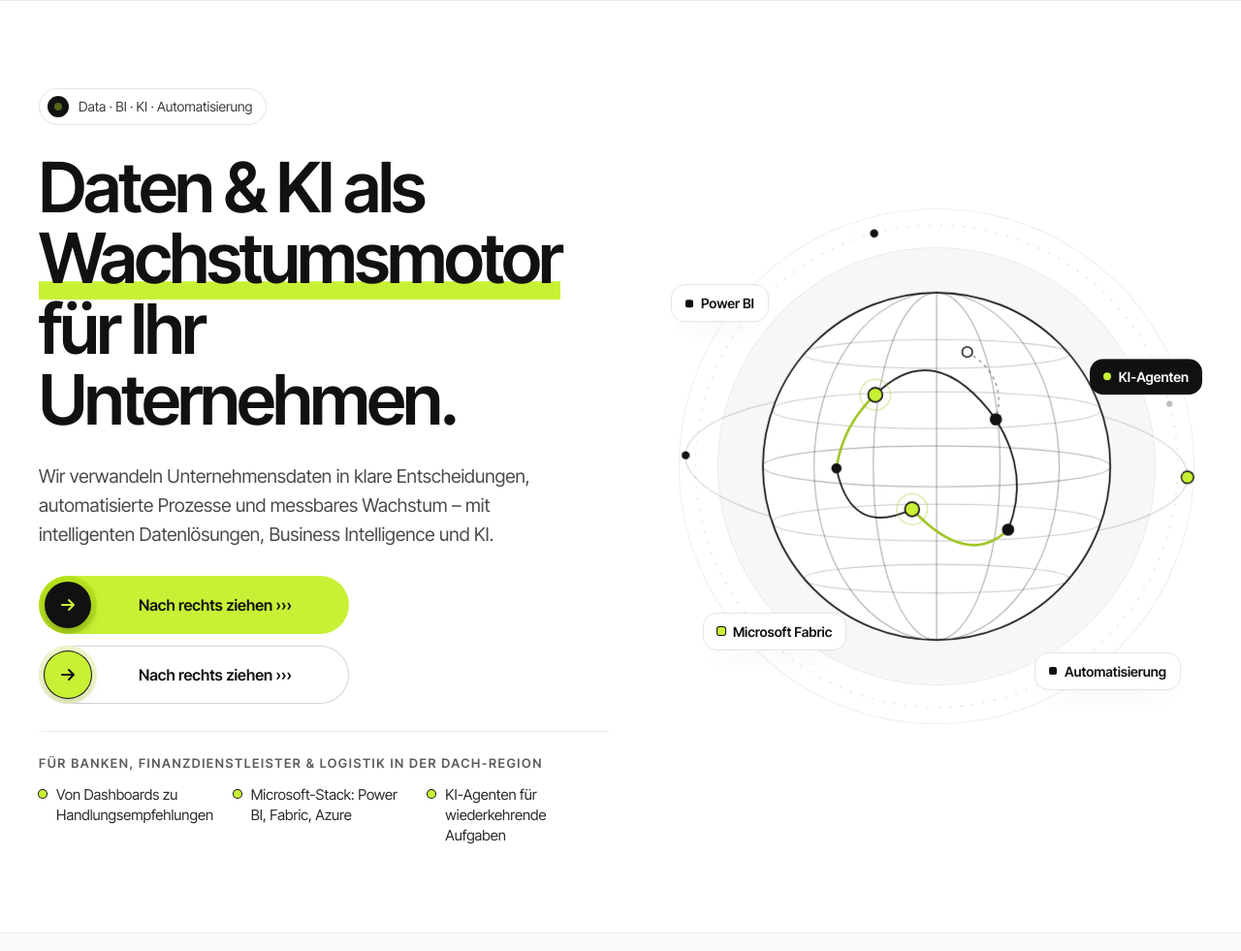
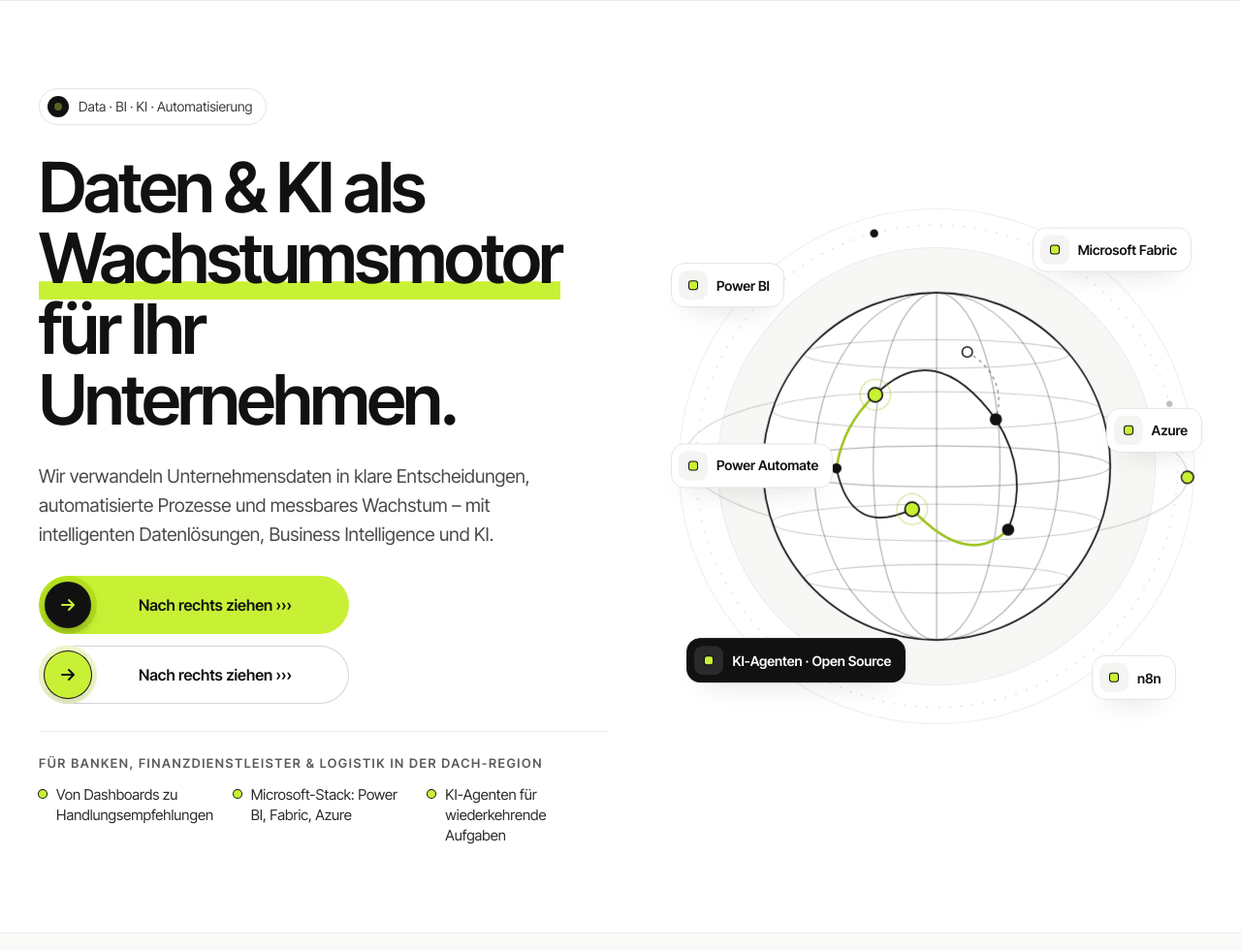
Before and after one commit to YasinMG/Globalytics_website, a plain HTML site: page index.html in a window 1280 px wide. Shown: the part 116-1097 px from the top of the page at 97% size. Drawn offline with Linux system fonts and the light colour scheme.

Commit message:
Modify title and enhance tech display in index.html
Updated the title and added technology icons for Power BI, Microsoft Fabric, Azure, Power Automate, and n8n.

```diff
--- a/index.html
+++ b/index.html
@@ -3,7 +3,7 @@
 <head>
 <meta charset="utf-8">
 <meta name="viewport" content="width=device-width, initial-scale=1">
-<title>Globalytics – Daten &amp; KI-Agenten als Wachstumsmotor | Data Analytics, BI &amp; KI aus Frankfurt</title>
+<title>Globalytics – Daten &amp; KI als Wachstumsmotor | Data Analytics, BI &amp; KI aus Frankfurt</title>
 <meta name="description" content="Globalytics verwandelt Unternehmensdaten in klare Entscheidungen, automatisierte Prozesse und messbares Wachstum – mit Business Intelligence, Data Engineering, KI und Prozessautomatisierung aus Frankfurt am Main.">
 <link rel="canonical" href="https://www.globalytics.org/">
 <meta name="robots" content="index, follow">
@@ -82,6 +82,15 @@
 .site-header.nav-open .nav-links{display:flex !important;position:absolute;top:100%;left:0;right:0;flex-direction:column;align-items:flex-start !important;gap:0 !important;background:#FFFFFF;padding:8px clamp(16px,4vw,40px) 20px;border-bottom:1px solid #ECECEC;box-shadow:0 24px 40px -32px rgba(17,17,17,.4)}
 .site-header.nav-open .nav-links a{display:block;width:100%;padding:12px 0;font-size:17px}
 }
+
+.gl-tech{display:flex;align-items:center;gap:9px;padding:7px 14px 7px 7px;background:#FFFFFF;color:#111111;border:1px solid #E4E4E4;border-radius:14px;box-shadow:0 12px 30px -18px rgba(17,17,17,.3);font-size:14px;font-weight:600;white-space:nowrap;z-index:1}
+.gl-tech-icon{width:30px;height:30px;border-radius:9px;background:#F4F4F2;display:flex;align-items:center;justify-content:center;flex-shrink:0}
+.gl-tech-icon img{width:22px;height:22px;display:block;object-fit:contain}
+.gl-tech-icon.is-missing img{display:none}
+.gl-tech-icon.is-missing::after{content:"";width:8px;height:8px;border-radius:2px;background:#C8F135;box-shadow:0 0 0 1px #111111}
+.gl-tech--dark{background:#111111;color:#FFFFFF;border-color:#111111}
+.gl-tech--dark .gl-tech-icon{background:#2A2A2A}
+@media (max-width: 560px){.gl-tech{font-size:12px;gap:7px;padding:5px 10px 5px 5px;border-radius:12px}.gl-tech-icon{width:24px;height:24px;border-radius:7px}.gl-tech-icon img{width:18px;height:18px}}
 </style>
 </head>
 <body>
@@ -215,17 +224,23 @@
         <circle class="gl-pulse" cx="236" cy="302" r="15" fill="none" stroke="#9BC21A" stroke-width="1.4"></circle>
         <circle class="gl-pulse" cx="200" cy="190" r="15" fill="none" stroke="#9BC21A" stroke-width="1.4"></circle>
       </svg>
-      <div class="gl-float" style="position: absolute; left: 0; top: 16%; display: flex; align-items: center; gap: 8px; padding: 10px 14px; background: #FFFFFF; border: 1px solid #E4E4E4; border-radius: 14px; box-shadow: 0 12px 30px -18px rgba(17,17,17,.3); font-size: 14px; font-weight: 600">
-        <span style="width: 8px; height: 8px; border-radius: 2px; background: #111111"></span>Power BI
+      <div class="gl-float gl-tech" style="position: absolute; left: 0; top: 12%; animation-delay: 0s">
+        <span class="gl-tech-icon"><img src="assets/img/tech/power-bi.svg" alt="" width="22" height="22" loading="lazy" onerror="this.parentNode.classList.add('is-missing')"></span>Power BI
       </div>
-      <div class="gl-float" style="position: absolute; right: 0; top: 30%; display: flex; align-items: center; gap: 8px; padding: 10px 14px; background: #111111; color: #FFFFFF; border-radius: 14px; font-size: 14px; font-weight: 600; animation-delay: -2s">
-        <span style="width: 8px; height: 8px; border-radius: 50%; background: #C8F135"></span>KI-Agenten
+      <div class="gl-float gl-tech" style="position: absolute; right: 2%; top: 5%; animation-delay: -1.5s">
+        <span class="gl-tech-icon"><img src="assets/img/tech/fabric.svg" alt="" width="22" height="22" loading="lazy" onerror="this.parentNode.classList.add('is-missing')"></span>Microsoft Fabric
       </div>
-      <div class="gl-float" style="position: absolute; left: 6%; bottom: 14%; display: flex; align-items: center; gap: 8px; padding: 10px 14px; background: #FFFFFF; border: 1px solid #E4E4E4; border-radius: 14px; box-shadow: 0 12px 30px -18px rgba(17,17,17,.3); font-size: 14px; font-weight: 600; animation-delay: -4s">
-        <span style="width: 8px; height: 8px; border-radius: 2px; background: #C8F135; box-shadow: 0 0 0 1px #111111"></span>Microsoft Fabric
+      <div class="gl-float gl-tech" style="position: absolute; right: 0; top: 40%; animation-delay: -3s">
+        <span class="gl-tech-icon"><img src="assets/img/tech/azure.svg" alt="" width="22" height="22" loading="lazy" onerror="this.parentNode.classList.add('is-missing')"></span>Azure
       </div>
-      <div class="gl-float" style="position: absolute; right: 4%; bottom: 8%; display: flex; align-items: center; gap: 8px; padding: 10px 14px; background: #FFFFFF; border: 1px solid #E4E4E4; border-radius: 14px; box-shadow: 0 12px 30px -18px rgba(17,17,17,.3); font-size: 14px; font-weight: 600; animation-delay: -1s">
-        <span style="width: 8px; height: 8px; border-radius: 2px; background: #111111"></span>Automatisierung
+      <div class="gl-float gl-tech" style="position: absolute; left: 0; top: 47%; animation-delay: -4.5s">
+        <span class="gl-tech-icon"><img src="assets/img/tech/power-automate.svg" alt="" width="22" height="22" loading="lazy" onerror="this.parentNode.classList.add('is-missing')"></span>Power Automate
+      </div>
+      <div class="gl-float gl-tech gl-tech--dark" style="position: absolute; left: 3%; bottom: 9%; animation-delay: -2s">
+        <span class="gl-tech-icon"><img src="assets/img/tech/ai-agents.svg" alt="" width="22" height="22" loading="lazy" onerror="this.parentNode.classList.add('is-missing')"></span>KI-Agenten · Open Source
+      </div>
+      <div class="gl-float gl-tech" style="position: absolute; right: 5%; bottom: 5%; animation-delay: -5s">
+        <span class="gl-tech-icon"><img src="assets/img/tech/n8n.svg" alt="" width="22" height="22" loading="lazy" onerror="this.parentNode.classList.add('is-missing')"></span>n8n
       </div>
     </div>
   </div>
```
